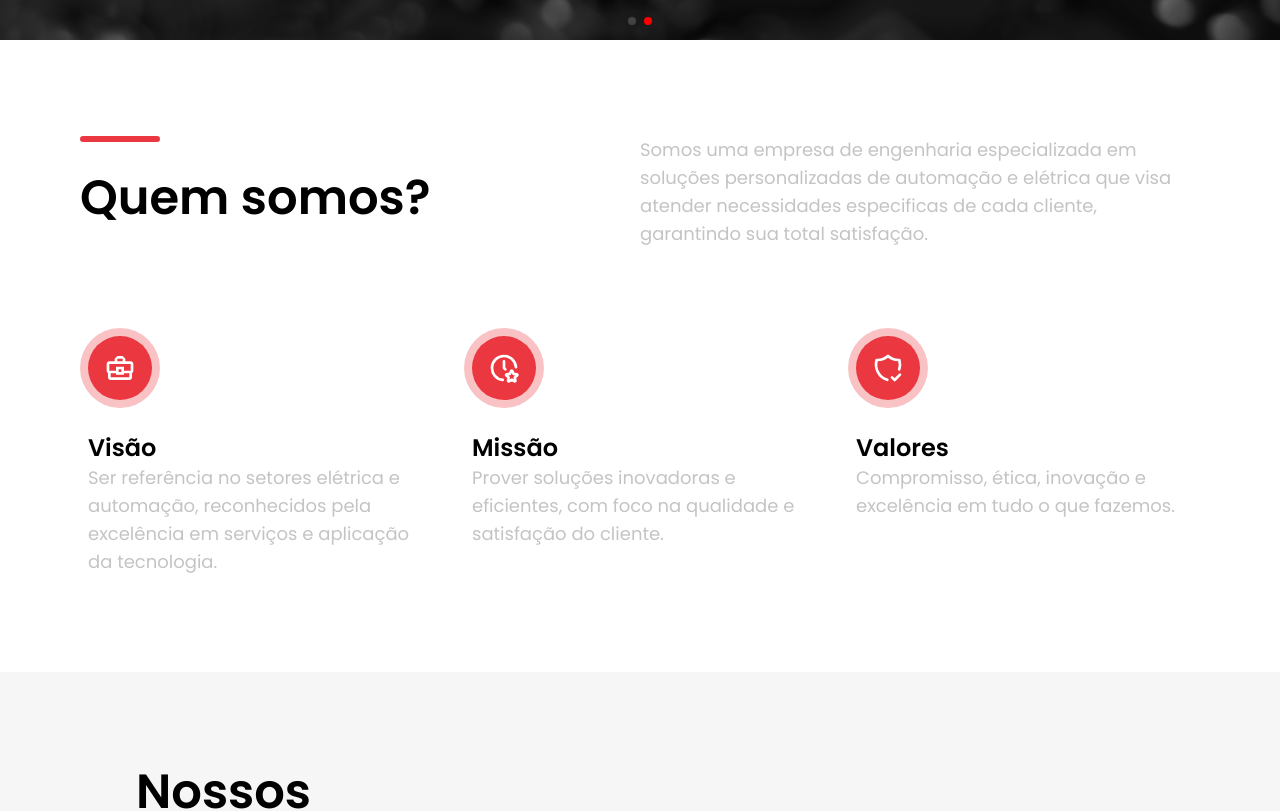
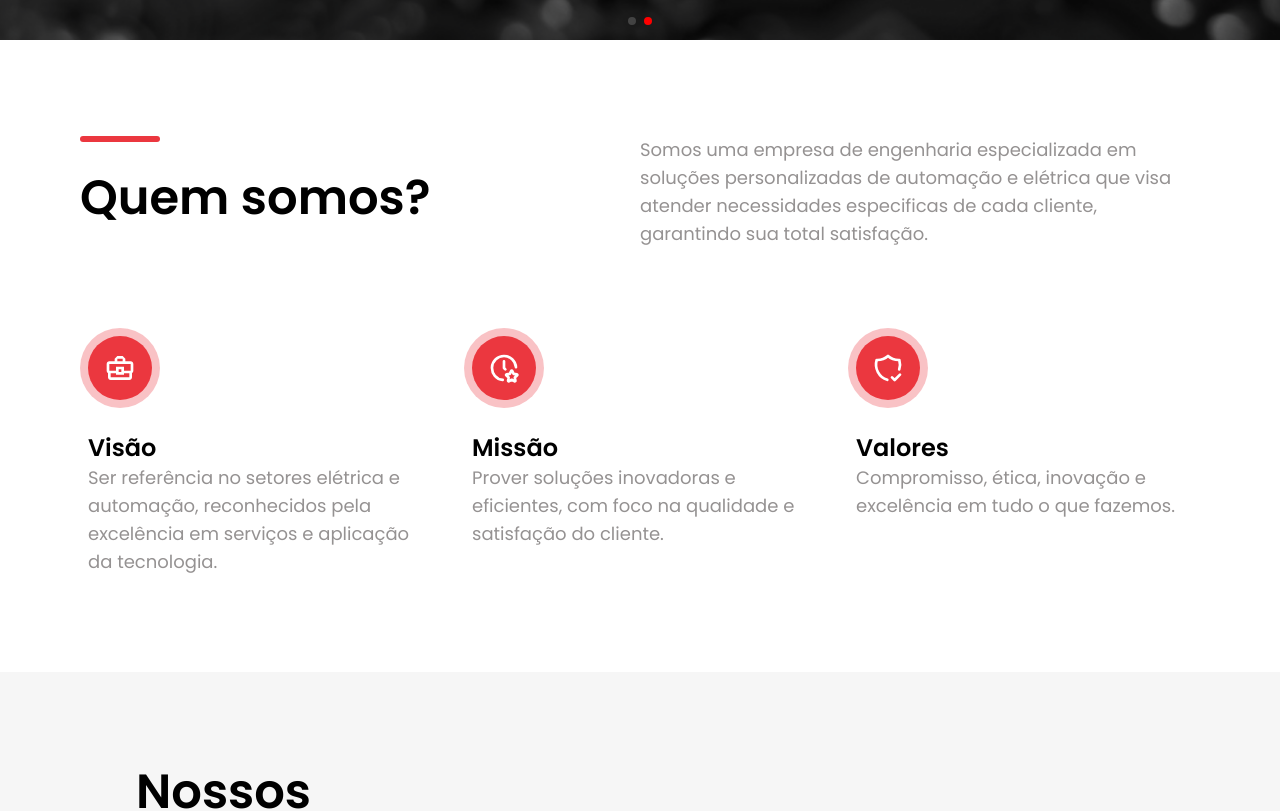
Before and after one commit to BecxAgy/completa-instalacoes, a Next.js app: page / in a window 1280 px wide. Shown: the part 760-1571 px from the top of the page. Built offline with nearby package versions, Linux system fonts and the light colour scheme.

Commit message:
chore: update gray-primary color

```diff
--- a/tailwind.config.ts
+++ b/tailwind.config.ts
@@ -17,7 +17,7 @@ export default {
       },
       colors: {
         "red-primary": "#EB373F",
-        "gray-primary": "#C4C4C4",
+        "gray-primary": "#959292",
         background: "hsl(var(--background))",
         foreground: "hsl(var(--foreground))",
         card: {
```
